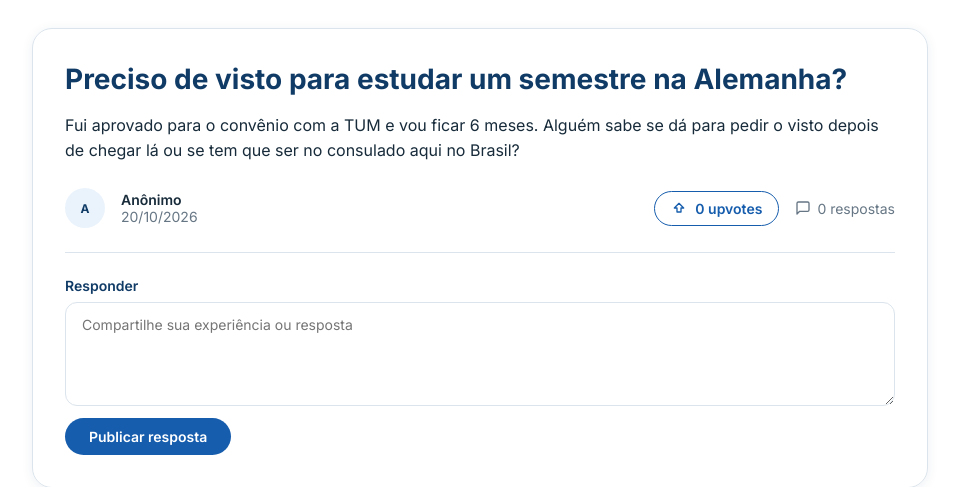
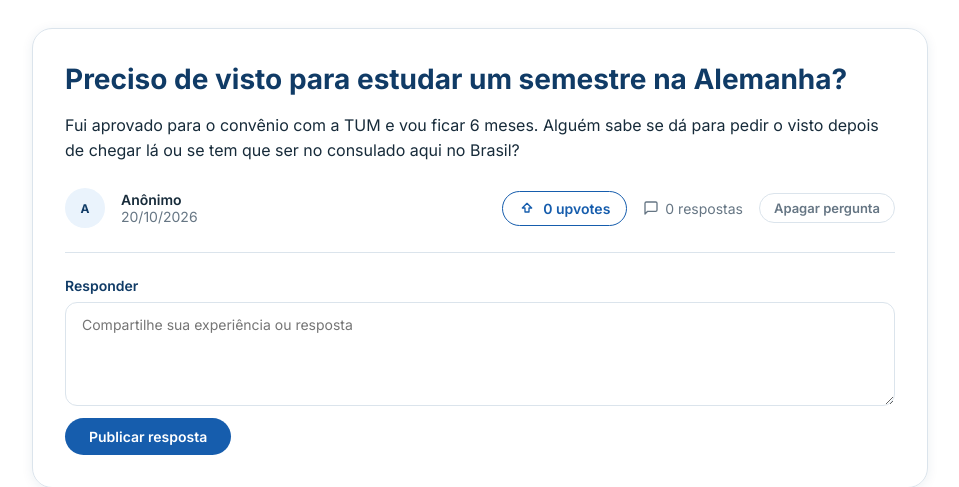
Before and after one commit to StarksPedro/ENG4021-REPO-2-TIME-02, a Django app: page /forum/1/ in a window 1280 px wide. Shown: the part 200-687 px from the top of the page, without its empty margins (160-1119 px from the left). Run offline with Django 5.2, Linux system fonts and the light colour scheme; the visitor is signed in with stand-in values (Sample User, id 1); data comes from the database, SQL or seed files in the repository; both versions use the stored data as it was after the commit.

Commit message:
Adicionei imagens para a tela das universidades e adicionei possibilidade de apagar respostas e perguntas no fórum

```diff
--- a/RotaPucProject/RotaPucProject/urls.py
+++ b/RotaPucProject/RotaPucProject/urls.py
@@ -30,6 +30,8 @@ urlpatterns = [
     path('processo-seletivo/', processo_seletivo, name='processo_seletivo'),
     path('forum/', forum, name='forum'),
     path('forum/<int:id>/', discussao, name='discussao'),
+    path('forum/<int:id>/apagar/', apagar_pergunta, name='apagar_pergunta'),
+    path('resposta/<int:id>/apagar/', apagar_resposta, name='apagar_resposta'),
     path('pais/<int:id>/', pais, name='pais'),
     path('universidade/<int:id>/', universidade, name='universidade'),
 
--- a/RotaPucProject/Rotaapp/models.py
+++ b/RotaPucProject/Rotaapp/models.py
@@ -1,5 +1,6 @@
 from django.db import models
 from django.utils.text import slugify
+from django.conf import settings
 
 class Pais(models.Model):
     nome = models.CharField(max_length=70)
@@ -148,6 +149,12 @@ class Pergunta(models.Model):
     # e um marcador pode estar em várias perguntas. O Django cria uma tabela
     # intermediária que liga as duas. blank=True: escolher marcador é opcional.
     marcadores = models.ManyToManyField(Marcador, blank=True, related_name="perguntas")
+    # Quem postou (conta de login). Dois usuários podem ter o mesmo nome, então a permissão
+    # de apagar confere o USUÁRIO, não o nome. Perguntas antigas ficam sem usuário.
+    usuario = models.ForeignKey(
+        settings.AUTH_USER_MODEL, null=True, blank=True, editable=False,
+        on_delete=models.SET_NULL, related_name="perguntas",
+    )
 
     class Meta:
         verbose_name = "Pergunta"
@@ -156,6 +163,10 @@ class Pergunta(models.Model):
     def __str__(self):
         return self.titulo
 
+    def pode_apagar_por(self, user):
+    # Quem postou ou a equipe (is_staff) pode apagar
+        return user.is_authenticated and (user.is_staff or self.usuario_id == user.id)
+
 
 class Resposta(models.Model):
     pergunta = models.ForeignKey(Pergunta, on_delete=models.CASCADE, related_name="respostas")
@@ -163,12 +174,19 @@ class Resposta(models.Model):
     texto = models.TextField()
     data_criacao = models.DateTimeField(auto_now_add=True)
     curtidas = models.PositiveIntegerField(default=0)
+    usuario = models.ForeignKey(
+        settings.AUTH_USER_MODEL, null=True, blank=True, editable=False,
+        on_delete=models.SET_NULL, related_name="respostas",
+    )
 
     class Meta:
         ordering = ["data_criacao"]
 
     def __str__(self):
         return f"Resposta de {self.autor} em {self.pergunta}"
+
+    def pode_apagar_por(self, user):
+        return user.is_authenticated and (user.is_staff or self.usuario_id == user.id)
 
 
 class NotaDeCorte(models.Model):
--- a/RotaPucProject/Rotaapp/static/css/Manu/discussao.css
+++ b/RotaPucProject/Rotaapp/static/css/Manu/discussao.css
@@ -234,3 +234,23 @@
         margin-left: 0;
     }
 }
+/* Botão de apagar pergunta/resposta */
+.botao-apagar{
+    padding: 6px 14px;
+    border: 1px solid #dbe4ec;
+    border-radius: 999px;
+    background-color: #ffffff;
+    color: #667684;
+    font-family: 'Inter', sans-serif;
+    font-size: 13px;
+    font-weight: 600;
+    cursor: pointer;
+}
+.botao-apagar:hover{
+    border-color: #c0392b;
+    background-color: #fdecea;
+    color: #c0392b;
+}
+.apagar-resposta{
+    margin-left: auto;
+}
--- a/RotaPucProject/Rotaapp/templates/Manu/html-paginas-manu/discussao.html
+++ b/RotaPucProject/Rotaapp/templates/Manu/html-paginas-manu/discussao.html
@@ -4,7 +4,7 @@
 {% block titulo %}{{ pergunta.titulo }} | Fórum RotaPUC{% endblock %}
 
 {% block css %}
-<link rel="stylesheet" href="{% static 'css/Manu/discussao.css' %}">
+<link rel="stylesheet" href="{% static 'css/Manu/discussao.css' %}?v=2">
 {% endblock %}
 
 {% block conteudo %}
@@ -20,7 +20,7 @@
             <span class="selo">FÓRUM DE PERGUNTAS</span>
         </div>
 
-        {% with total=respostas.count %}
+        {% with total=respostas|length %}
         <article class="post">
             <h1 class="titulo-post">{{ pergunta.titulo }}</h1>
             <p class="texto-post">{{ pergunta.descricao }}</p>
@@ -39,6 +39,12 @@
                     <svg width="16" height="16" viewBox="0 0 24 24" fill="none" stroke="currentColor" stroke-width="2" stroke-linecap="round" stroke-linejoin="round"><path d="M21 15a2 2 0 0 1-2 2H7l-4 4V5a2 2 0 0 1 2-2h14a2 2 0 0 1 2 2z"/></svg>
                     {{ total }} resposta{{ total|pluralize }}
                 </span>
+                {% if pode_apagar_pergunta %}
+                <form method="post" action="{% url 'apagar_pergunta' pergunta.id %}" onsubmit="return confirm('Apagar esta pergunta e todas as respostas dela?');">
+                    {% csrf_token %}
+                    <button type="submit" class="botao-apagar">Apagar pergunta</button>
+                </form>
+                {% endif %}
             </div>
 
             {# Só quem está logado vê o formulário; a view também confere isso ao receber o POST #}
@@ -71,6 +77,12 @@
                             <p class="nome-resposta">{{ resposta.autor }}</p>
                             <p class="data-resposta">{{ resposta.data_criacao|date:"d/m/Y" }}</p>
                         </div>
+                        {% if resposta.pode_apagar %}
+                        <form class="apagar-resposta" method="post" action="{% url 'apagar_resposta' resposta.id %}" onsubmit="return confirm('Apagar esta resposta?');">
+                            {% csrf_token %}
+                            <button type="submit" class="botao-apagar">Apagar</button>
+                        </form>
+                        {% endif %}
                     </div>
                     <p class="texto-resposta">{{ resposta.texto }}</p>
                 </li>
--- a/RotaPucProject/Rotaapp/templates/Manu/html-paginas-manu/pais.html
+++ b/RotaPucProject/Rotaapp/templates/Manu/html-paginas-manu/pais.html
@@ -65,7 +65,7 @@
             {% if universidade.foto %}
             <img src="{{ universidade.foto }}" alt="{{ universidade.nome }}">
             {% else %}
-            <img src="{% static pais.imagem %}" alt="{{ pais.nome }}">
+            <div class="foto-padrao">{{ universidade.sigla }}</div>
             {% endif %}
             <div class="corpo-card">
                 <h3>{{ universidade.nome }}</h3>
--- a/RotaPucProject/Rotaapp/templates/Manu/html-paginas-manu/universidade.html
+++ b/RotaPucProject/Rotaapp/templates/Manu/html-paginas-manu/universidade.html
@@ -24,7 +24,7 @@
     {% if universidade.foto %}
     <img class="foto-universidade" src="{{ universidade.foto }}" alt="{{ universidade.nome }}">
     {% else %}
-    <img class="foto-universidade" src="{% static universidade.pais.imagem %}" alt="{{ universidade.pais.nome }}">
+    <div class="foto-universidade foto-padrao">{{ universidade.sigla }}</div>
     {% endif %}
 
     <div class="duas-colunas">
--- a/RotaPucProject/Rotaapp/views.py
+++ b/RotaPucProject/Rotaapp/views.py
@@ -4,7 +4,7 @@ from django.contrib import messages
 from django.contrib.auth import login
 from django.contrib.auth.decorators import login_required
 from .models import (
-    Pais, Universidade, Pergunta, NotaDeCorte, PreRequisito, EtapaProcesso, PaginaInstitucional,
+    Pais, Universidade, Pergunta, Resposta, NotaDeCorte, PreRequisito, EtapaProcesso, PaginaInstitucional,
 )
 from .forms import PerguntaForm, RespostaForm, CadastroForm
 from .context_processors import separar_linhas, dados_do_contato
@@ -12,6 +12,8 @@ from .cotacao import buscar_cotacao
 from .notas_corte import checar_se_necessario
 from django.db.models import Count
 from django.core.paginator import Paginator
+from django.core.exceptions import PermissionDenied
+from django.views.decorators.http import require_POST
 
 
 def home(request):
@@ -72,6 +74,7 @@ def nova_pergunta(request):
             # commit=False cria a pergunta sem salvar ainda, para preencher o autor antes
             pergunta = form.save(commit=False)
             pergunta.autor = request.user.get_full_name() or request.user.username
+            pergunta.usuario = request.user
             pergunta.save()
             # Com commit=False, os campos ManyToMany (os marcadores) não são salvos junto,
             # porque a ligação só pode ser gravada depois que a pergunta já tem um id no banco.
@@ -142,6 +145,7 @@ def discussao(request, id):
             resposta = form.save(commit=False)
             resposta.pergunta = pergunta
             resposta.autor = request.user.get_full_name() or request.user.username
+            resposta.usuario = request.user
             resposta.save()
             messages.success(request, 'Sua resposta foi publicada!')
             # Redireciona para não reenviar a resposta se apertar F5
@@ -149,11 +153,43 @@ def discussao(request, id):
     else:
         form = RespostaForm()
 
+    # Para cada resposta, guardamos se a pessoa logada pode apagá-la (o template usa isso
+    # para mostrar ou esconder o botão "Apagar")
+    respostas = list(pergunta.respostas.all())
+    for resposta in respostas:
+        resposta.pode_apagar = resposta.pode_apagar_por(request.user)
+
     return render(request, 'Manu/html-paginas-manu/discussao.html', {
         'pergunta': pergunta,
-        'respostas': pergunta.respostas.all(),
+        'pode_apagar_pergunta': pergunta.pode_apagar_por(request.user),
+        'respostas': respostas,
         'form': form,
     })
+
+
+# Apagar muda dados, então só aceita POST e só vale para quem está logado
+# e é dono do conteúdo (ou da equipe).
+@login_required
+@require_POST
+def apagar_pergunta(request, id):
+    pergunta = get_object_or_404(Pergunta, id=id)
+    if not pergunta.pode_apagar_por(request.user):
+        raise PermissionDenied  # página 403 (acesso negado)
+    pergunta.delete()  # as respostas também são apagadas (on_delete=CASCADE)
+    messages.success(request, 'Pergunta apagada.')
+    return redirect('forum')
+
+
+@login_required
+@require_POST
+def apagar_resposta(request, id):
+    resposta = get_object_or_404(Resposta, id=id)
+    if not resposta.pode_apagar_por(request.user):
+        raise PermissionDenied
+    pergunta_id = resposta.pergunta_id
+    resposta.delete()
+    messages.success(request, 'Resposta apagada.')
+    return redirect(reverse('discussao', args=[pergunta_id]) + '#respostas')
 
 
 def pais(request, id):
```
Also changed, not shown: RotaPucProject/Rotaapp/fixtures/dados_iniciais.json (+8 -8 lines), RotaPucProject/Rotaapp/static/css/Manu/pais.css (+11 -0 lines), RotaPucProject/Rotaapp/static/css/Manu/universidade.css (+10 -0 lines), RotaPucProject/Rotaapp/static/css/Pedro/universidades.css (+47 -4 lines), RotaPucProject/Rotaapp/templates/Pedro/html-paginas-pedro/index2.html (+15 -6 lines), RotaPucProject/Rotaapp/migrations/0009_pergunta_usuario_resposta_usuario.py (added).
